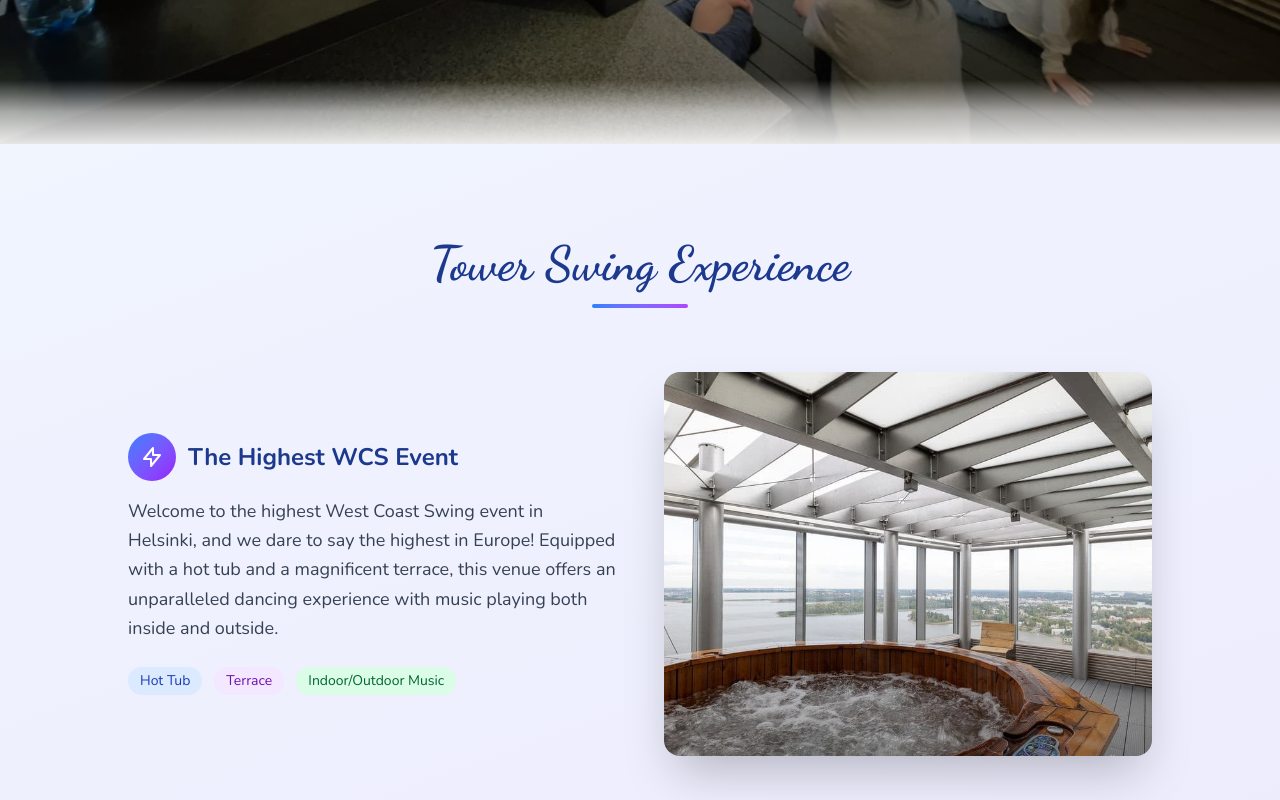
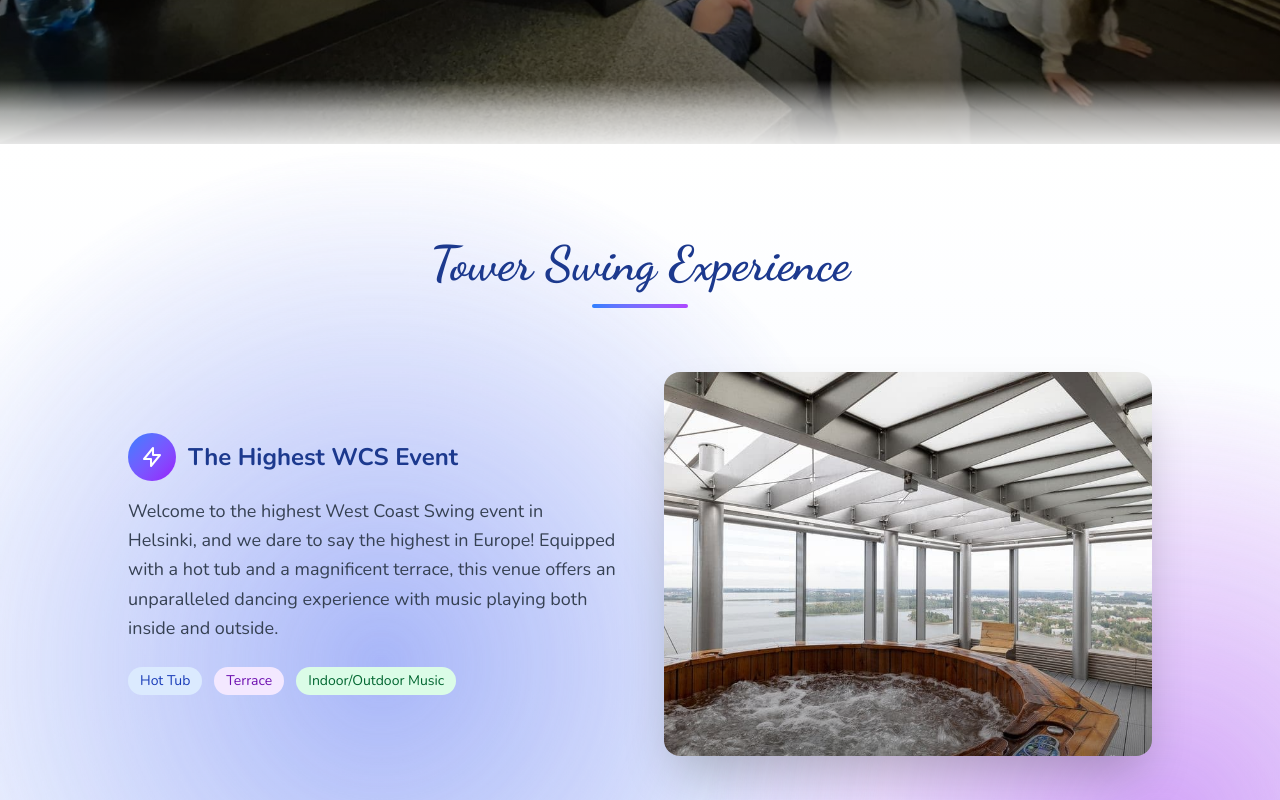
Before and after one commit to Hait3ch/tower-swing-wcs, a Next.js app in the folder frontend/: page / in a window 1280 px wide. Shown: the part 680-1480 px from the top of the page. Built offline with nearby package versions, Linux system fonts and the light colour scheme.

Commit message:
feat: drifting smoke that rises on scroll

```diff
--- a/frontend/components/ScrollGradient.tsx
+++ b/frontend/components/ScrollGradient.tsx
@@ -2,7 +2,17 @@
 
 import { useEffect, useRef } from "react";
 
-/** Background whose gradient hue drifts as the page scrolls. */
+// [left%, top%, size vw, hue, delay s]; sizes in vw so phones get the same look.
+const PUFFS = [
+  [-10, 5, 70, 230, 0],
+  [55, 15, 60, 275, -4],
+  [10, 45, 80, 300, -8],
+  [60, 60, 65, 250, -12],
+  [-5, 80, 75, 320, -6],
+  [45, 95, 70, 265, -14],
+] as const;
+
+/** Soft smoke that drifts on its own and rises as the page scrolls. */
 export default function ScrollGradient({ children }: { children: React.ReactNode }) {
   const ref = useRef<HTMLDivElement>(null);
   useEffect(() => {
@@ -22,15 +32,28 @@ export default function ScrollGradient({ children }: { children: React.ReactNode
     };
   }, []);
   return (
-    <div
-      ref={ref}
-      style={{
-        // hue sweeps blue (220) → purple (270) → pink (320) with scroll
-        background:
-          "linear-gradient(160deg, hsl(calc(220 + var(--p, 0) * 100) 90% 97%), hsl(calc(260 + var(--p, 0) * 60) 85% 93%))",
-      }}
-    >
-      {children}
+    <div ref={ref} className="relative overflow-hidden bg-gradient-to-b from-white via-blue-50 to-purple-50">
+      <div
+        aria-hidden
+        className="pointer-events-none absolute inset-0"
+        style={{ transform: "translateY(calc(var(--p, 0) * -25%))" }}
+      >
+        {PUFFS.map(([left, top, size, hue, delay], i) => (
+          <span
+            key={i}
+            className="smoke-puff"
+            style={{
+              left: `${left}%`,
+              top: `${top}%`,
+              width: `${size}vw`,
+              height: `${size}vw`,
+              background: `radial-gradient(circle, hsl(${hue} 85% 70% / 0.75), transparent 68%)`,
+              animationDelay: `${delay}s`,
+            }}
+          />
+        ))}
+      </div>
+      <div className="relative">{children}</div>
     </div>
   );
 }
```
